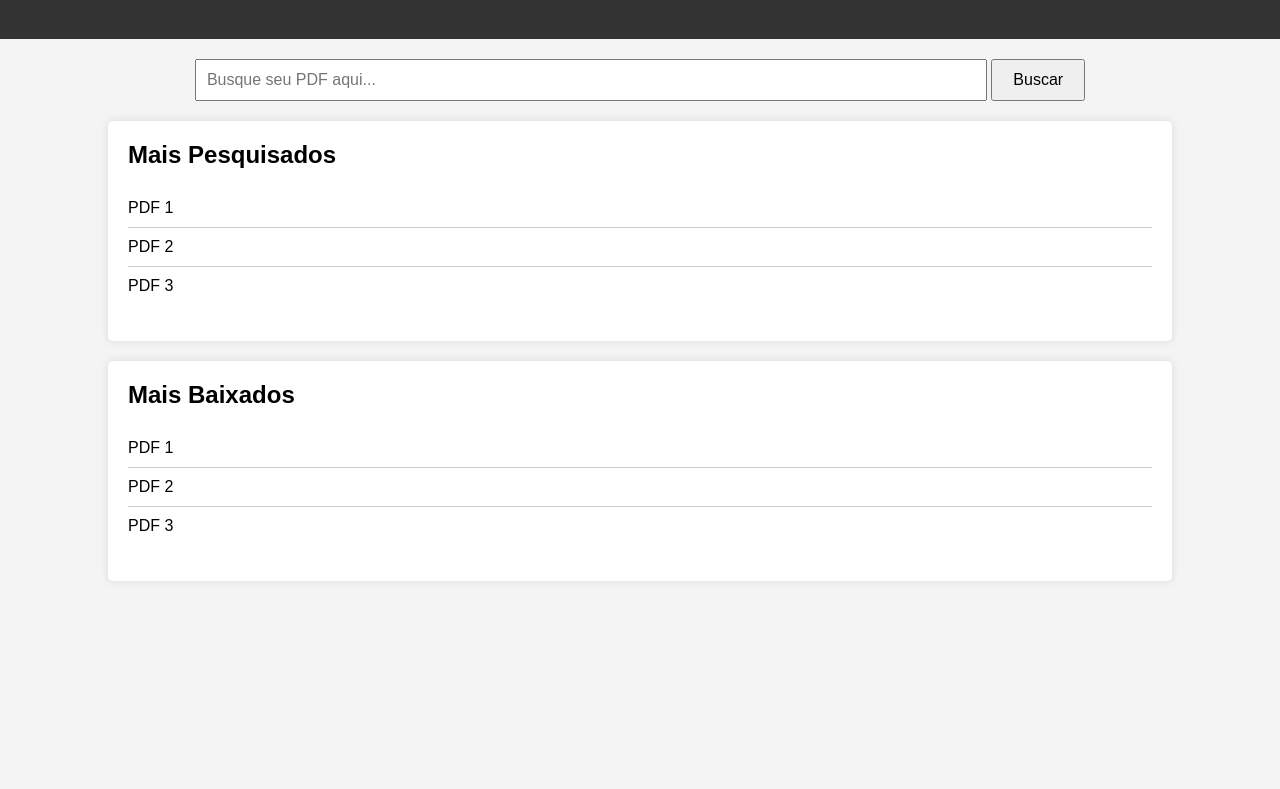
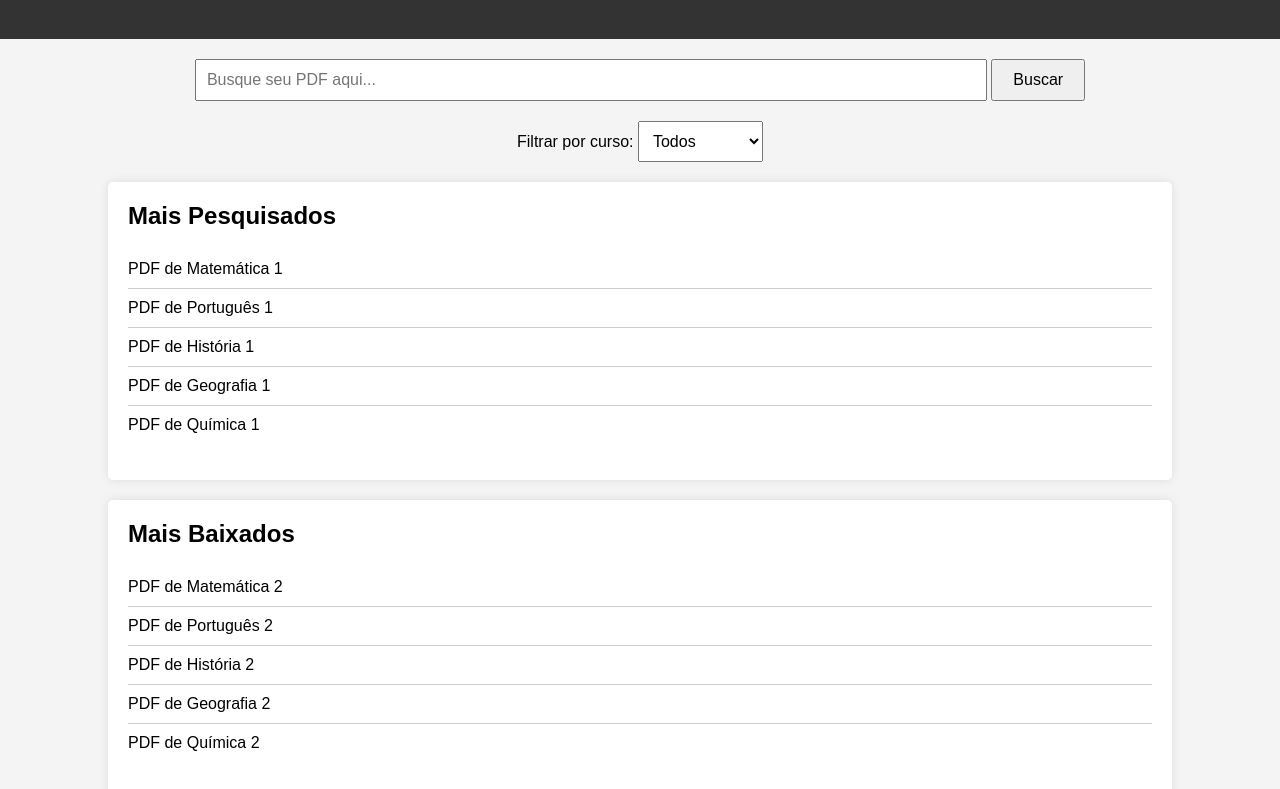
Before and after one commit to marcelobotura/CursinhoPreVestibular, a plain HTML site: page index.html in a window 1280 px wide. Shown: the part 81-870 px from the top of the page. Before the commit the page ends 800 px from the top, so only its background shows below. Drawn offline with Linux system fonts and the light colour scheme.

Commit message:
Atualização
html e css

```diff
--- a/index.html
+++ b/index.html
@@ -17,24 +17,38 @@
         <button onclick="searchPDF()">Buscar</button>
     </div>
 
+    <div class="filter-container">
+        <label>Filtrar por curso:</label>
+        <select id="courseFilter" onchange="filterByCourse()">
+            <option value="all">Todos</option>
+            <option value="matematica">Matemática</option>
+            <option value="portugues">Português</option>
+            <option value="historia">História</option>
+            <option value="geografia">Geografia</option>
+            <option value="quimica">Química</option>
+        </select>
+    </div>
+
     <div class="lists-container">
         <div class="list">
             <h2>Mais Pesquisados</h2>
             <ul id="most-searched">
-                <li>PDF 1</li>
-                <li>PDF 2</li>
-                <li>PDF 3</li>
-                <!-- Adicione mais PDFs aqui -->
+                <li class="matematica">PDF de Matemática 1</li>
+                <li class="portugues">PDF de Português 1</li>
+                <li class="historia">PDF de História 1</li>
+                <li class="geografia">PDF de Geografia 1</li>
+                <li class="quimica">PDF de Química 1</li>
             </ul>
         </div>
 
         <div class="list">
             <h2>Mais Baixados</h2>
             <ul id="most-downloaded">
-                <li>PDF 1</li>
-                <li>PDF 2</li>
-                <li>PDF 3</li>
-                <!-- Adicione mais PDFs aqui -->
+                <li class="matematica">PDF de Matemática 2</li>
+                <li class="portugues">PDF de Português 2</li>
+                <li class="historia">PDF de História 2</li>
+                <li class="geografia">PDF de Geografia 2</li>
+                <li class="quimica">PDF de Química 2</li>
             </ul>
         </div>
     </div>
--- a/styles.css
+++ b/styles.css
@@ -25,6 +25,17 @@ body {
 
 .search-container button {
     padding: 10px 20px;
+    font-size: 16px;
+    cursor: pointer;
+}
+
+.filter-container {
+    margin: 20px auto;
+    text-align: center;
+}
+
+.filter-container select {
+    padding: 10px;
     font-size: 16px;
     cursor: pointer;
 }
```
